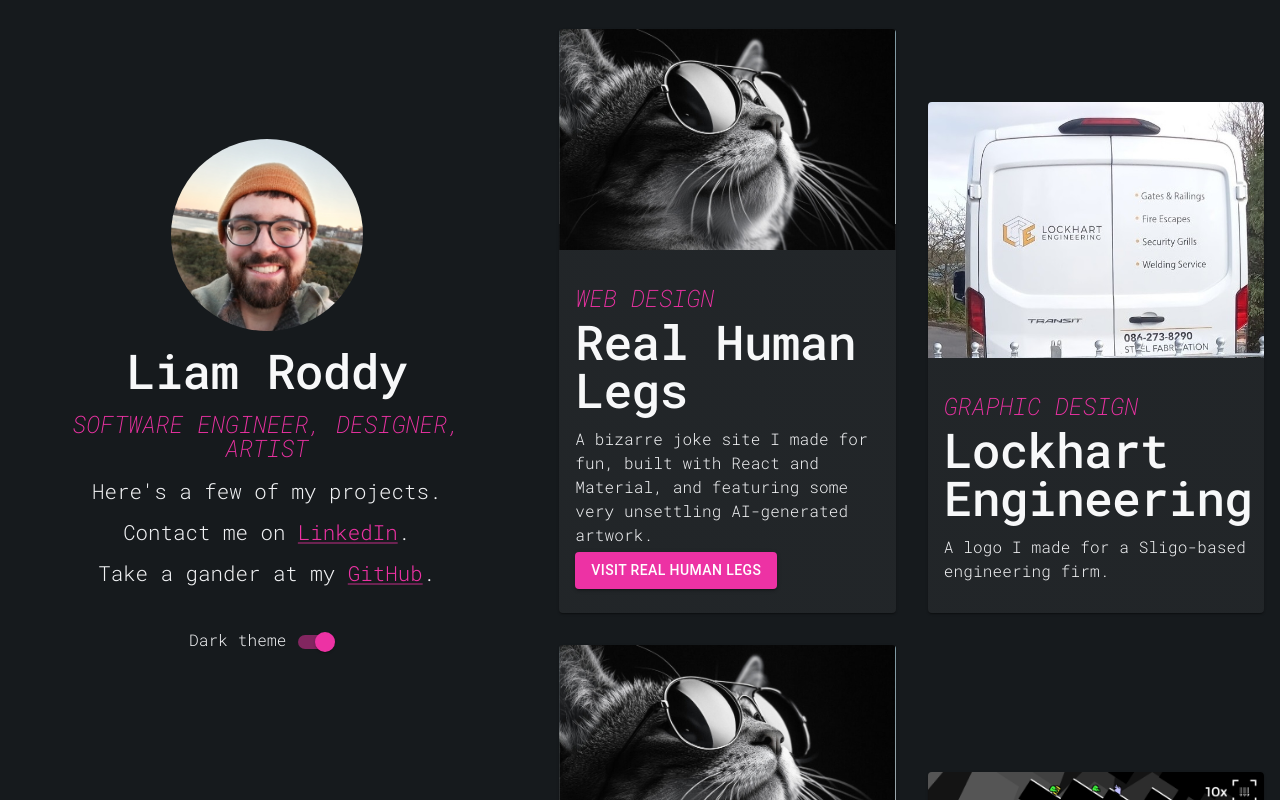
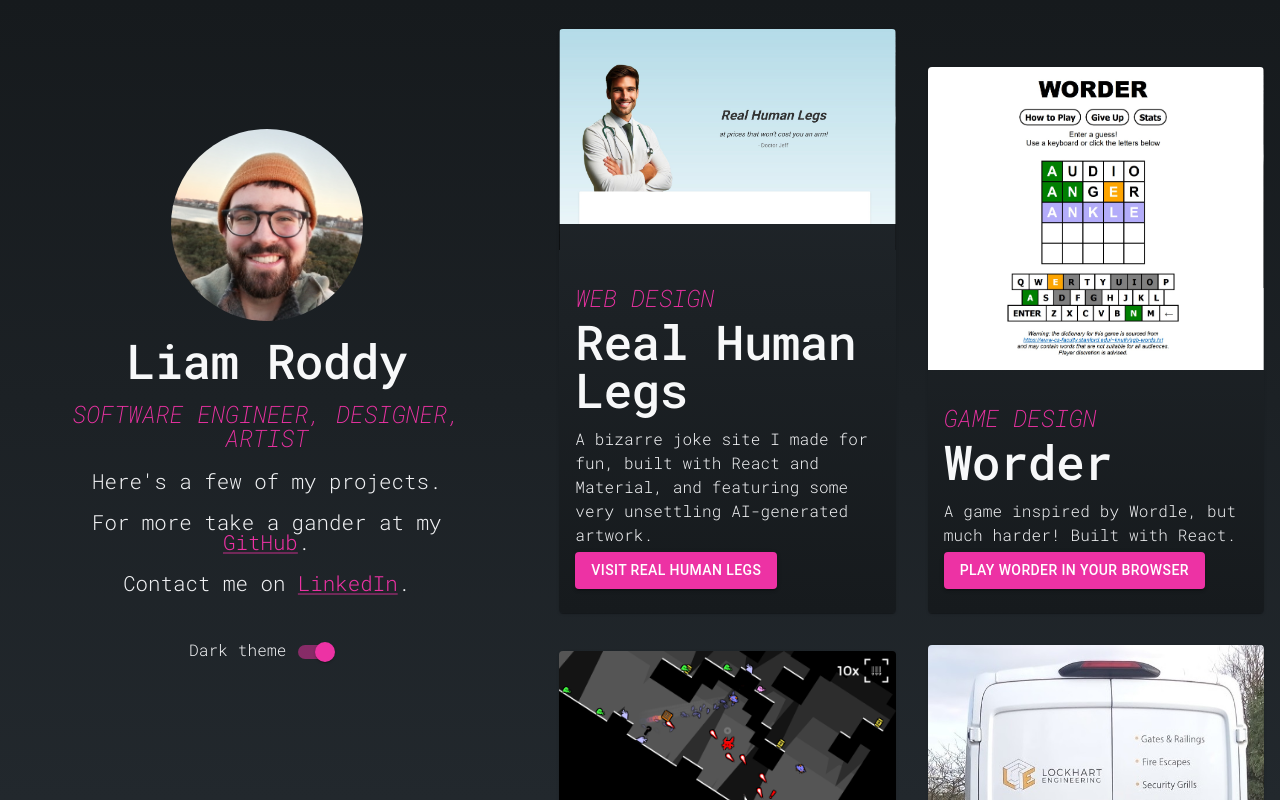
Before and after one commit to liamroddy/portfolio-site, a React (Create React App) app: page / in a window 1280 px wide. Shown: the top 800 px of the page. Built offline with nearby package versions, Linux system fonts and the light colour scheme.

Commit message:
put articles into new components; added gradient BG; adjusted timings; added Worder thumbnail

```diff
--- a/src/App.css
+++ b/src/App.css
@@ -1,6 +1,44 @@
 body {
   transition: background-color 2s, color 2s;
-  background-color: black;
+}
+
+.background-holder {
+  position: fixed;
+  top: 0;
+  left: 0;
+  width: 100vw;
+  height: 100vh;
+  z-index: -1;
+  overflow: hidden;
+}
+
+.background-holder::before,
+.background-holder::after {
+  content: "";
+  position: absolute;
+  top: 0;
+  left: 0;
+  width: 100%;
+  height: 100%;
+  transition: opacity 2s;
+}
+
+.background-holder::before {
+  background: linear-gradient(rgb(230, 230, 239), rgb(249, 249, 252));
+  opacity: 1;
+}
+
+.background-holder::after {
+  background: linear-gradient(rgb(22, 26, 29), rgb(34, 40, 45));
+  opacity: 0;
+}
+
+.background-holder.dark::before {
+  opacity: 0;
+}
+
+.background-holder.dark::after {
+  opacity: 1;
 }
 
 .MuiContainer-root {
--- a/src/App.js
+++ b/src/App.js
@@ -4,8 +4,9 @@ import CssBaseline from '@mui/material/CssBaseline';
 import { Grid } from '@mui/material';
 //import Grid from '@mui/material/Grid2';
 import Header from './components/Header';
-import Article from './components/Article';
+import MainBody from './components/MainBody';
 import { lightTheme, darkTheme } from './Themes';
+import './App.css';
 
 function App() {
   const [darkMode, setDarkMode] = useState(true);
@@ -21,50 +22,17 @@ function App() {
   return (
     <ThemeProvider theme={darkMode ? darkTheme : lightTheme}>
         <CssBaseline />
-        <Grid container spacing={3} >
+        <div className={`background-holder ${darkMode ? "dark" : ""}`}/>
+        <div style={{ position: 'relative', zIndex: 1, minHeight: '100vh' }}>
+            <Grid container spacing={3}>
                 <Grid item xs={12} lg={5} className="Header">
                     <Header theme={darkMode ? darkTheme : lightTheme} handleThemeChange={handleThemeChange} />
                 </Grid>
-
                 <Grid item xs={12} lg={7} className="MainBody">
-              <Article category="WEB DESIGN" header="Real Human Legs" theme={darkMode ? darkTheme : lightTheme}
-                body="A bizarre joke site I made for fun, built with React and Material, and featuring some very unsettling AI-generated artwork."
-                buttonText="Visit Real Human Legs"
-                buttonLink={"https://realhumanlegs.com"}
-                images={[
-                  'real-human-legs-1.jpg',
-                  'placeholder_image.jpg'
-                ]}
-                 />
-              <Article category="GRAPHIC DESIGN" header="Lockhart Engineering" theme={darkMode ? darkTheme : lightTheme}
-                body="A logo I made for a Sligo-based engineering firm."
-                images={[
-                  'lockhart-eng/lockhart-logo.png',
-                  'lockhart-eng/lockhart-eng-van.jpg',
-                  'lockhart-eng/lockhart-eng-van2.jpg'
-                ]}
-              />
-              <Article category="ART" header="Digital Art and Comics" theme={darkMode ? darkTheme : lightTheme}
-                body="Some digital art and webcomics I've made over the years, primarily with Procreate and Photoshop. And nope, no AI stuff here."
-                buttonText="View on my Instagram"
-                buttonLink={"https://www.instagram.com/l.j.roddy.art/"}
-                images={[
-                  'real-human-legs-1.jpg',
-                  'placeholder_image.jpg'
-                ]}
-              />
-              <Article category="GAME DESIGN" header="Gravity Flux" theme={darkMode ? darkTheme : lightTheme}
-                buttonText="View on Itch.io"
-                buttonLink={"https://liamroddy.itch.io/gravityflux"}
-                body="A gravity-bending platformer I made with GameMaker Studio, available for download on Itch."
-                images={[
-                  'gravity-flux/grav1.png',
-                  'gravity-flux/grav2.png',
-                  'gravity-flux/grav3.png'
-                ]}
-              />
+                    <MainBody darkMode={darkMode}></MainBody>
                 </Grid>
             </Grid>
+        </div>
     </ThemeProvider>
 );
 }
--- a/src/Themes.js
+++ b/src/Themes.js
@@ -35,12 +35,14 @@ const baseTheme = {
     }
 };
 
-const lightBG = '#F9F9FC';
+const lightBGTop = '#e6e6ef';
+const lightBGBottom = '#F9F9FC';
 const lightTextPrimary = '#1D2125';
 const lightTextHeader = '#161A1D';
 const lightTextHighlight = "#829055";
 
-const darkBG = '#161A1D';
+const darkBGTop = '#161A1D';
+const darkBGBottom = '#22282d';
 const darkTextPrimary = '#F1F2F4';
 const darkTextHeader = '#F7F8F9';
 const darkTextHighlight =  "#ed32a4";
@@ -72,8 +74,8 @@ const lightTheme = createTheme({
             main: lightTextHighlight,
         },
         background: {
-            default: lightBG,
-            paper: lightBG
+            default: `linear-gradient(to bottom, ${lightBGTop}, ${lightBGBottom})`,
+            paper: `linear-gradient(to bottom, ${lightBGBottom}, ${lightBGTop})`,
         }
     },
 });
@@ -105,8 +107,8 @@ const darkTheme = createTheme({
             main: darkTextHighlight,
         },
         background: {
-            default: darkBG,
-            paper: darkBG
+            default: `linear-gradient(to bottom, ${darkBGTop}, ${darkBGBottom})`,
+            paper: `linear-gradient(to bottom, ${darkBGBottom}, ${darkBGTop})`,
         }
     },
 });
--- a/src/components/About.js
+++ b/src/components/About.js
@@ -1,11 +1,11 @@
 import React from 'react';
 import { Typography } from '@mui/material';
-
 import { Fade } from '@mui/material';
+export const FADE_IN_TIME = 3000;
 
 function About() {
   return (
-    <Fade in={true} timeout={3000}>
+    <Fade in={true} timeout={FADE_IN_TIME}>
       <div>
         <Typography variant="h4" component="h2" gutterBottom>
           About Me
--- a/src/components/Article.js
+++ b/src/components/Article.js
@@ -6,12 +6,13 @@ import './Article.css';
 import { Fade } from '@mui/material';
 import { Carousel } from 'react-responsive-carousel';
 import 'react-responsive-carousel/lib/styles/carousel.min.css';
+import { FADE_IN_TIME, CAROUSEL_INTERVAL } from '../config';
 
 function Article({ category, header, images, theme, body, buttonText, buttonLink }) {
   return (
     <Grid item sm={12} md={6} spacing={3} className='article'>
-      <Fade in={true} timeout={3000}>
-        <Card sx={{ backgroundColor: theme.palette.background.paper }} >
+      <Fade in={true} timeout={FADE_IN_TIME}>
+        <Card sx={{ background: theme.palette.background.paper }} >
         <Carousel
             showThumbs={false}
             autoPlay
@@ -19,8 +20,10 @@ function Article({ category, header, images, theme, body, buttonText, buttonLink
             showArrows={false}
             showStatus={false}
             showIndicators={false}
-            interval={1000}
+            interval={CAROUSEL_INTERVAL}
+
             stopOnHover={false}
+
           >
             {images.map((image, index) => (
               <CardMedia
@@ -42,7 +45,13 @@ function Article({ category, header, images, theme, body, buttonText, buttonLink
             <Typography variant="body1" component="p" gutterBottom>
               {body}
             </Typography>
-            {buttonText && buttonLink && <Button variant="contained" color="primary" href={buttonLink}>
+            {buttonText && buttonLink &&
+              <Button
+              variant="contained"
+              color="primary"
+              href={buttonLink}
+              target="_blank"
+              rel="noopener noreferrer">
               {buttonText}
             </Button>}
           </CardContent>
--- a/src/components/Header.js
+++ b/src/components/Header.js
@@ -3,10 +3,11 @@ import { Typography, Fade, Grid } from '@mui/material';
 import Link from '@mui/material/Link';
 import DarkModeSwitch from './DarkModeSwitch';
 import './Header.css';
+export const FADE_IN_TIME = 3000;
 
 function Header({ theme, handleThemeChange }) {
   return (
-    <Fade in={true} timeout={3000}>
+    <Fade in={true} timeout={FADE_IN_TIME}>
       <Grid container>
         <div className="header-container">
           <img src={require('../images/headshot.jpg')} alt="Headshot" className="headshot" />
@@ -23,11 +24,13 @@ function Header({ theme, handleThemeChange }) {
           </Typography>
 
           <Typography variant="h3" component="h3" gutterBottom>
+            For more take a gander at my <Link href="https://github.com/liamroddy/" target="_blank" rel="noopener">GitHub</Link>.
+          </Typography>
+
+          <Typography variant="h3" component="h3" gutterBottom>
             Contact me on <Link href="https://www.linkedin.com/in/liam-roddy" target="_blank" rel="noopener">LinkedIn</Link>.
           </Typography>
-          <Typography variant="h3" component="h3" gutterBottom>
-            Take a gander at my <Link href="https://github.com/liamroddy/" target="_blank" rel="noopener">GitHub</Link>.
-          </Typography>
+
 
           <div id='dark-mode-switch-spacer' style={{marginBottom: "2em"}}></div>
 
--- /dev/null
+++ b/src/components/MainBody.js
@@ -0,0 +1,57 @@
+import Article from "./Article";
+
+import { lightTheme, darkTheme } from '../Themes';
+
+function MainBody({ theme, darkMode }) {
+    return (
+        <>
+            <Article category="WEB DESIGN" header="Real Human Legs" theme={darkMode ? darkTheme : lightTheme}
+                body="A bizarre joke site I made for fun, built with React and Material, and featuring some very unsettling AI-generated artwork."
+                buttonText="Visit Real Human Legs"
+                buttonLink={"https://realhumanlegs.com"}
+                images={[
+                  'real-human-legs-1.jpg',
+                  'placeholder_image.jpg'
+                ]}
+                 />
+              <Article category="GAME DESIGN" header="Worder" theme={darkMode ? darkTheme : lightTheme}
+                body="A game inspired by Wordle, but much harder! Built with React."
+                buttonText="Play Worder in your browser"
+                buttonLink={"https://liamroddy.github.io/Worder/"}
+                images={[
+                  'worder.jpg',
+                  'placeholder_image.jpg'
+                ]}
+                 />
+              <Article category="GAME DESIGN" header="Gravity Flux" theme={darkMode ? darkTheme : lightTheme}
+                buttonText="View on Itch.io"
+                buttonLink={"https://liamroddy.itch.io/gravityflux"}
+                body="A gravity-bending platformer I made with GameMaker Studio, available for download on Itch."
+                images={[
+                  'gravity-flux/grav1.png',
+                  'gravity-flux/grav2.png',
+                  'gravity-flux/grav3.png'
+                ]}
+              />
+              <Article category="GRAPHIC DESIGN" header="Lockhart Engineering" theme={darkMode ? darkTheme : lightTheme}
+                body="A logo I made for a Sligo-based engineering firm."
+                images={[
+                  'lockhart-eng/lockhart-logo.png',
+                  'lockhart-eng/lockhart-eng-van.jpg',
+                  'lockhart-eng/lockhart-eng-van2.jpg'
+                ]}
+              />
+              <Article category="ART" header="Digital Art and Comics" theme={darkMode ? darkTheme : lightTheme}
+                body="Some digital art and webcomics I've made over the years, primarily with Procreate and Photoshop."
+                buttonText="View on my Instagram"
+                buttonLink={"https://www.instagram.com/l.j.roddy.art/"}
+                images={[
+                  'real-human-legs-1.jpg',
+                  'placeholder_image.jpg'
+                ]}
+              />
+        </>
+    );
+}
+
+export default MainBody;
--- /dev/null
+++ b/src/config.js
@@ -0,0 +1,3 @@
+export const FADE_IN_TIME = 3000;
+export const CAROUSEL_INTERVAL = 2000;
+// TODO - move theming to config?
```
Also changed, not shown: src/images/worder.jpg (added). Lines whose indentation alone changed are shown as unchanged.
